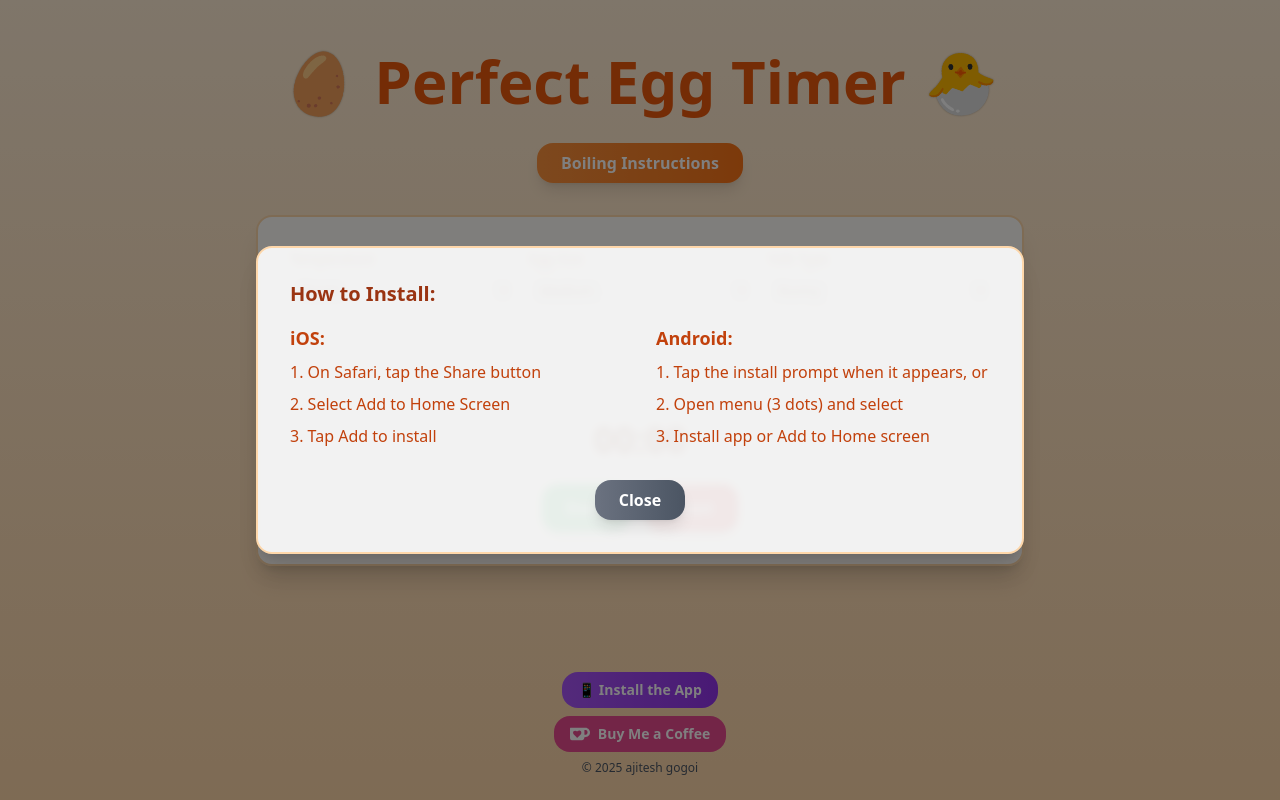
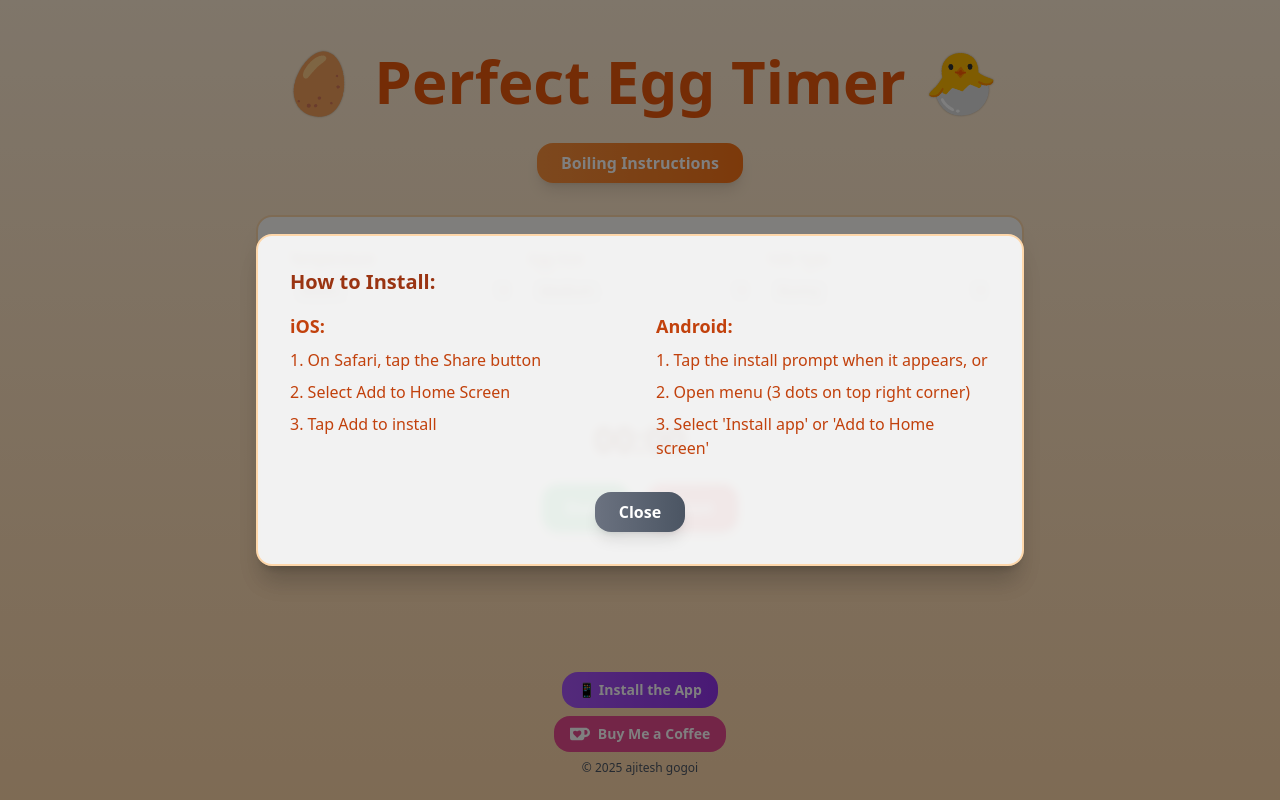
Before and after one commit to ajiteshgogoi/perfect-egg-timer, a React (Create React App) app: page / in a window 1280 px wide. Both pictures are taken after a click on the button "📱 Install the App". Built offline with nearby package versions, Linux system fonts and the light colour scheme.

Commit message:
Update App.tsx

```diff
--- a/src/App.tsx
+++ b/src/App.tsx
@@ -490,8 +490,8 @@ const App: React.FC = () => {
           <h3 className="text-lg font-semibold text-orange-700">Android:</h3>
           <ol className="list-decimal list-inside space-y-2 text-orange-700">
             <li>Tap the install prompt when it appears, or</li>
-            <li>Open menu (3 dots) and select</li>
-            <li>Install app or Add to Home screen</li>
+            <li>Open menu (3 dots on top right corner)</li>
+            <li>Select 'Install app' or 'Add to Home screen'</li>
           </ol>
         </div>
       </div>
```
